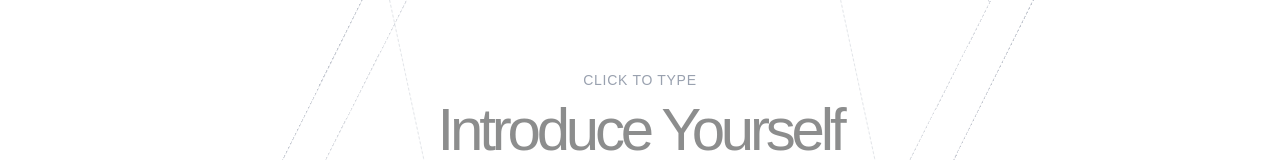
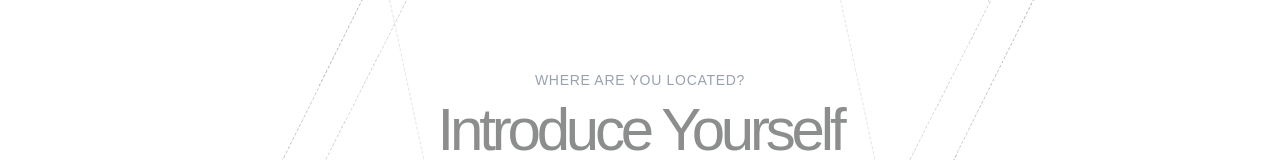
Before and after one commit to FranciscoAguero247/FES-Skinstric-Internship, a Next.js app: page /phase-1 in a window 1280 px wide. Shown: the part 282-442 px from the top of the page. Built offline with nearby package versions, Linux system fonts and the light colour scheme; a web font is replaced by a local one.

Commit message:
fix broken api pipe line in user form page

```diff
--- a/src/app/phase-1/page.js
+++ b/src/app/phase-1/page.js
@@ -71,7 +71,7 @@ export default function Phase1Page() {
       setCurrentStep(STEPS.LOADING);
       setInputValue('');
 
-      try {
+     try {
         const response = await fetch('https://us-central1-frontend-simplified.cloudfunctions.net/skinstricPhaseOne', {
           method: 'POST',
           headers: { 'Content-Type': 'application/json' },
@@ -79,8 +79,9 @@ export default function Phase1Page() {
         });
 
         const result = await response.json();
-        if (result.SUCCUSS) {
-          setApiResponse(result.SUCCUSS);
+
+        if (result && result.success === true) {
+          setApiResponse(result.message);
           setCurrentStep(STEPS.SUCCESS);
         } else {
           setError('Backend registration failed. Please try again.');
@@ -90,6 +91,7 @@ export default function Phase1Page() {
         setError('Network connectivity error. Re-submitting data...');
         setCurrentStep(STEPS.LOCATION);
       }
+
     }
   };
 
@@ -114,7 +116,7 @@ export default function Phase1Page() {
         {(currentStep === STEPS.NAME || currentStep === STEPS.LOCATION) && (
           <>
             <p className="text-sm text-gray-400 tracking-wider uppercase mb-1 z-10 select-none">
-              CLICK TO TYPE
+              WHERE ARE YOU LOCATED?
             </p>
 
             <form className="relative z-10" onSubmit={handleFormSubmit}>
@@ -122,7 +124,7 @@ export default function Phase1Page() {
                 <input
                   ref={inputRef}
                   className="text-4xl sm:text-6xl font-normal text-center bg-transparent border-b border-black focus:outline-none appearance-none w-[340px] sm:w-[500px] pt-1 tracking-[-0.07em] leading-[64px] text-[#1A1B1C]"
-                  placeholder={currentStep === STEPS.NAME ? "Introduce Yourself" : "Where are you located?"}
+                  placeholder={currentStep === STEPS.NAME ? "Introduce Yourself" : "your city name"}
                   type="text"
                   autoComplete="off"
                   value={inputValue}
```
